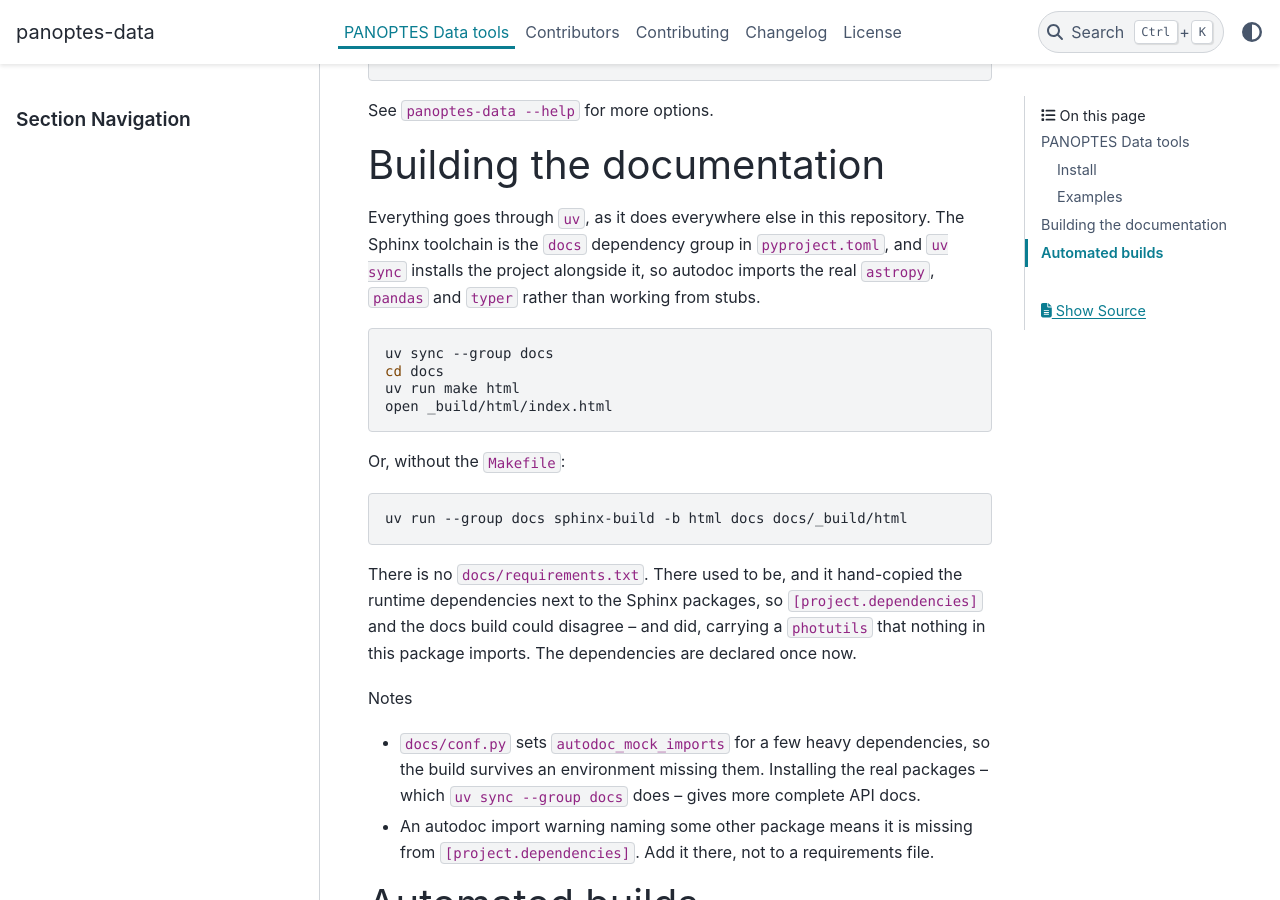
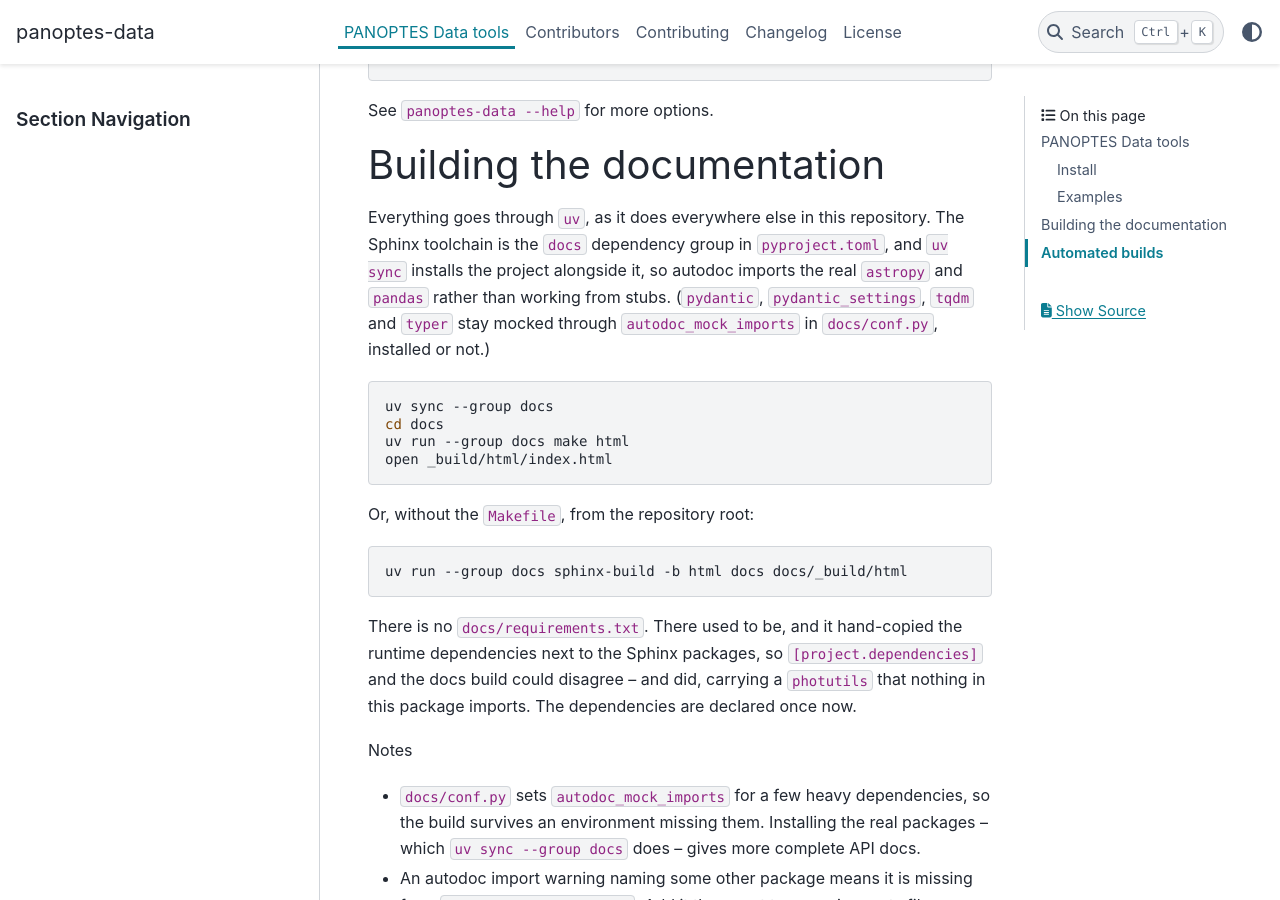
Before and after one commit to panoptes/panoptes-data, a Sphinx documentation site: the page built from docs/readme.md, in a window 1280 px wide and 900 px high, scrolled down 5382 px. Built offline with Sphinx 7.4.7 and the PyData theme 0.15.4, drawn with Linux system fonts in a browser that asks for light colours; pages that are not in the unit, such as notebooks, are missing from menus; the version number could not be read and is left out.

Commit message:
Name the docs group on the run, and correct two statements in docs/readme.md
From review on the pull request.

`uv run --group docs` on the build step as well as the sync. The claimed
failure -- `uv run` re-syncing to the default groups and removing the toolchain
between the two steps -- does not reproduce on uv 0.8.17, and the job passed
without it, but naming the group costs nothing and does not depend on how a
future uv treats packages outside the default groups.

`docs/readme.md` said the build imports the real `typer`. It does not:
`autodoc_mock_imports` in `docs/conf.py` mocks `typer`, `tqdm`, `pydantic` and
`pydantic_settings` whether or not they are installed. The sentence now names
what is actually imported and says which packages stay mocked.

The `sphinx-build` recipe was written relative to the repository root but
followed a block that leaves the reader in `docs/`, where it would have
resolved `docs/docs`. It now says where to run it from.

Co-Authored-By: Claude Opus 5 <noreply@anthropic.com>
Claude-Session: https://claude.ai/code/session_01EeZF8Nh6UYSzjPZ8keJdWx

````diff
--- a/docs/readme.md
+++ b/docs/readme.md
@@ -8,16 +8,18 @@
 Everything goes through `uv`, as it does everywhere else in this repository.
 The Sphinx toolchain is the `docs` dependency group in `pyproject.toml`, and
 `uv sync` installs the project alongside it, so autodoc imports the real
-`astropy`, `pandas` and `typer` rather than working from stubs.
+`astropy` and `pandas` rather than working from stubs. (`pydantic`,
+`pydantic_settings`, `tqdm` and `typer` stay mocked through
+`autodoc_mock_imports` in `docs/conf.py`, installed or not.)
 
 ```bash
 uv sync --group docs
 cd docs
-uv run make html
+uv run --group docs make html
 open _build/html/index.html
 ```
 
-Or, without the `Makefile`:
+Or, without the `Makefile`, from the repository root:
 
 ```bash
 uv run --group docs sphinx-build -b html docs docs/_build/html
````
Also changed, not shown: .readthedocs.yaml, 1 other file.
